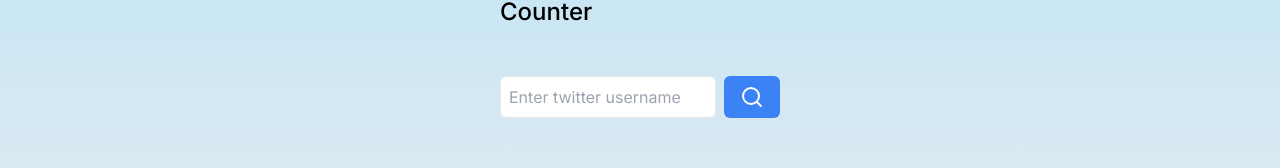
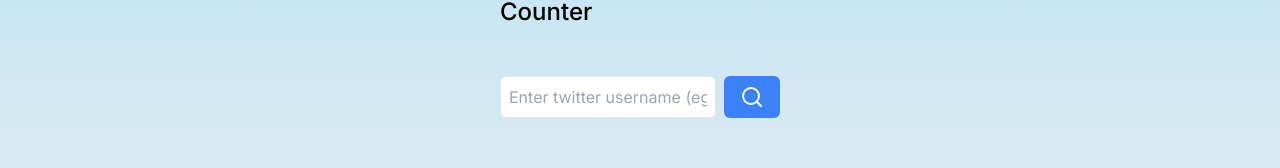
Before and after one commit to sem22-dev/next-scrap-playwirght, a Next.js app: page / in a window 1280 px wide. Shown: the part 354-522 px from the top of the page. Built offline with nearby package versions, Linux system fonts and the light colour scheme.

Commit message:
update search

```diff
--- a/app/page.tsx
+++ b/app/page.tsx
@@ -37,7 +37,7 @@ const FollowerCount = () => {
             <input
               type="text"
               value={username}
-              placeholder="Enter twitter username"
+              placeholder="Enter twitter username (eg: elonmusk)"
               onChange={handleUsernameChange}
               className="w-full p-2 border rounded-md focus:outline-none focus:border-blue-400"
             />
```
